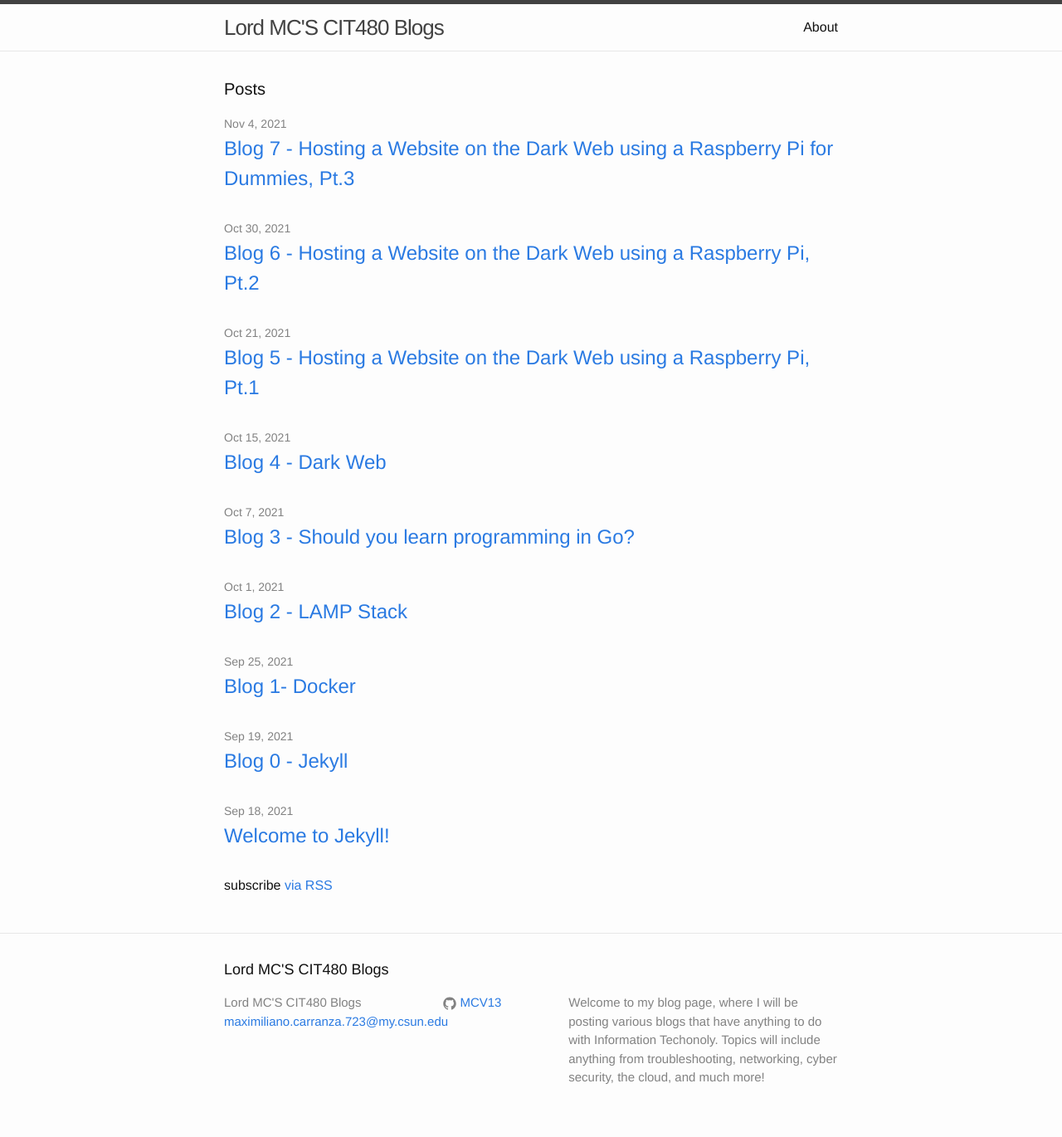
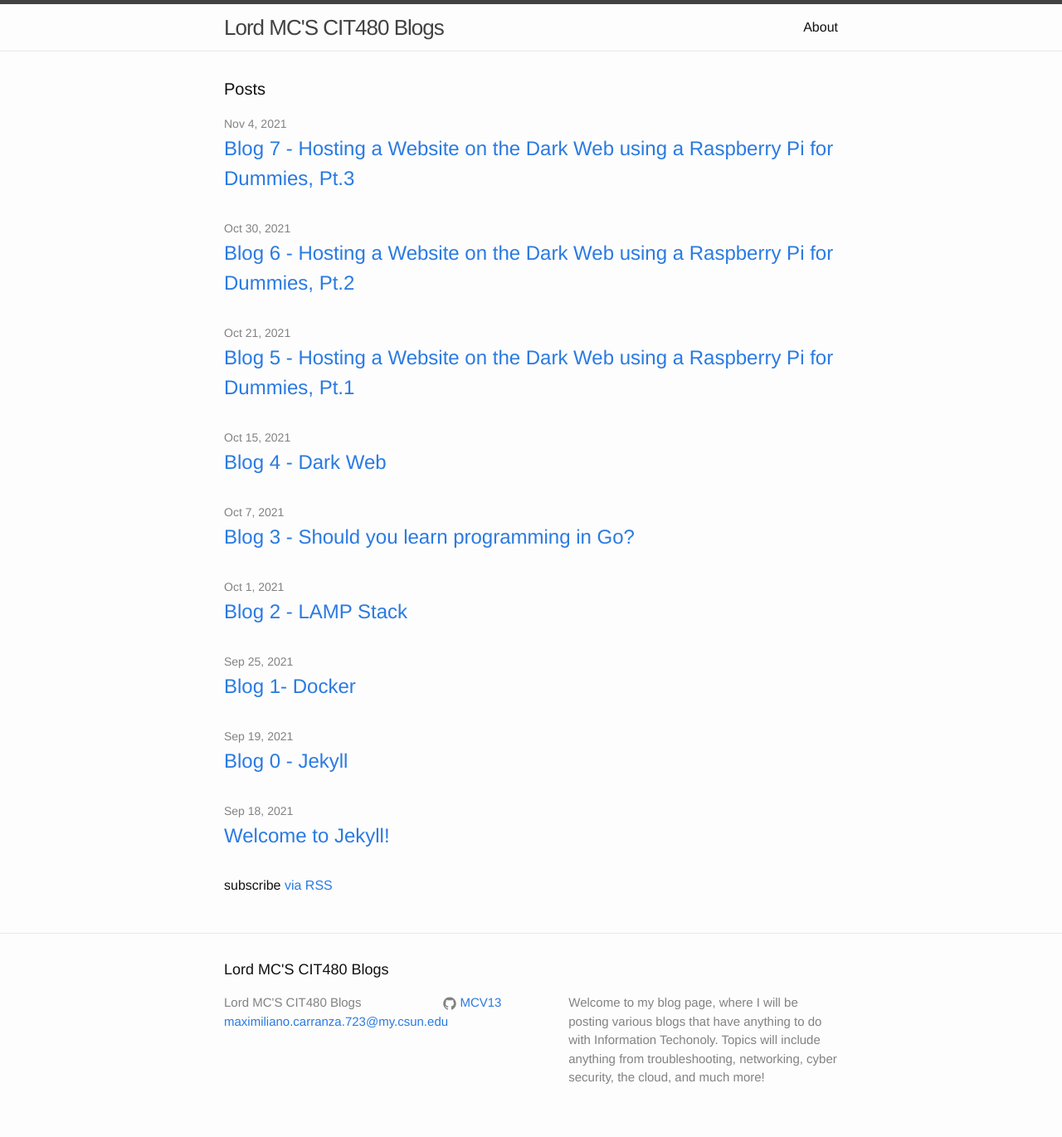
Before and after one commit to MCV13/MCV13.github.io, a Jekyll site: the page built from index.html, in a window 1280 px wide. Shown: the whole page at 83% size. Built offline with Jekyll 4.4.1, drawn with Linux system fonts in a browser that asks for light colours.

Commit message:
changed title name

```diff
--- a/_posts/2021-10-20-Blog-5.md
+++ b/_posts/2021-10-20-Blog-5.md
@@ -1,6 +1,6 @@
 ---
 layout: post
-title:  "Blog 5 - Hosting a Website on the Dark Web using a Raspberry Pi, Pt.1"
+title:  "Blog 5 - Hosting a Website on the Dark Web using a Raspberry Pi for Dummies, Pt.1"
 date:   2021-10-20 21:03:22 -0700
 categories: jekyll update
 ---
--- a/_posts/2021-10-20-Blog-6.md
+++ b/_posts/2021-10-20-Blog-6.md
@@ -1,6 +1,6 @@
 ---
 layout: post
-title:  "Blog 6 - Hosting a Website on the Dark Web using a Raspberry Pi, Pt.2"
+title:  "Blog 6 - Hosting a Website on the Dark Web using a Raspberry Pi for Dummies, Pt.2"
 date:   2021-10-29 21:03:22 -0700
 categories: jekyll update
 ---
```
